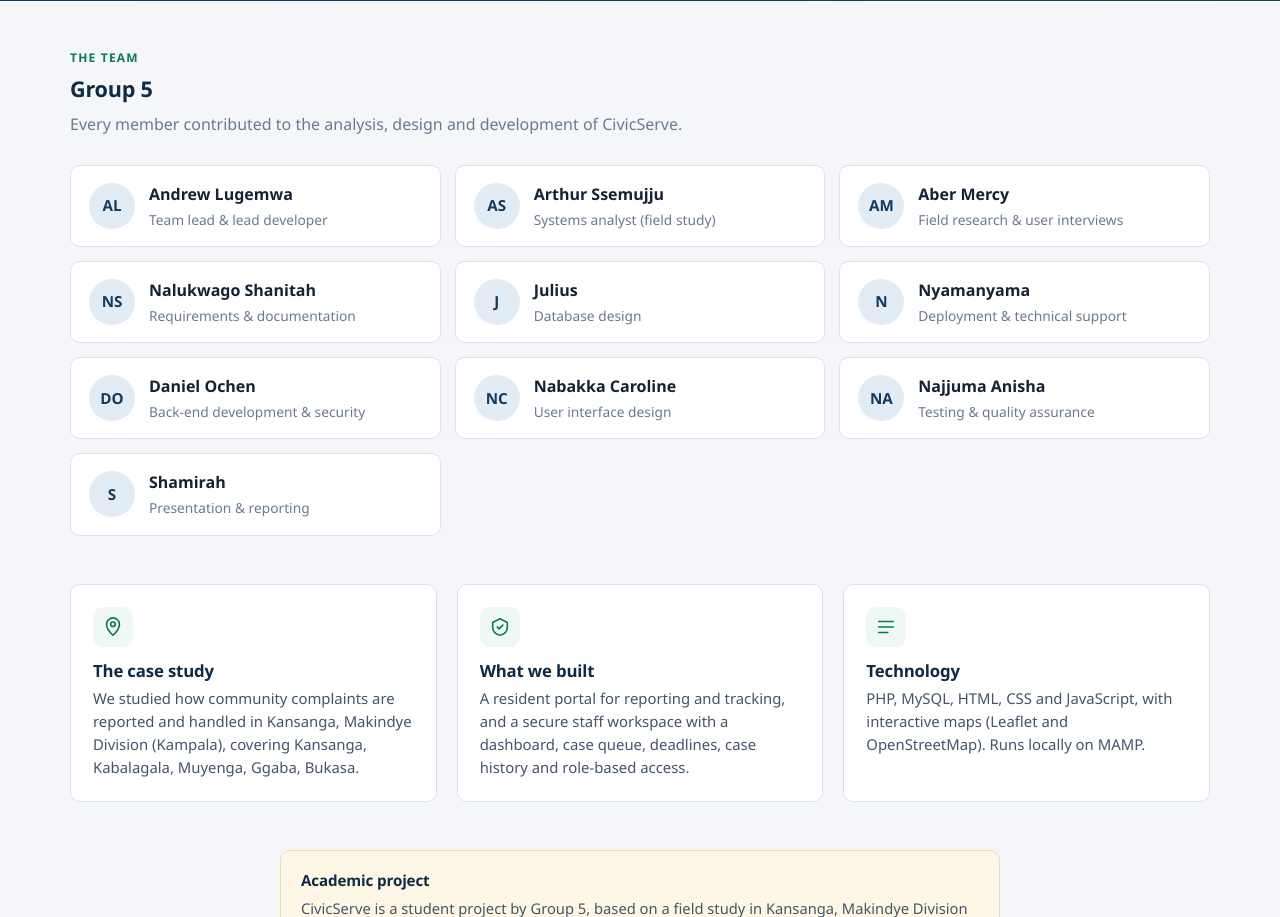
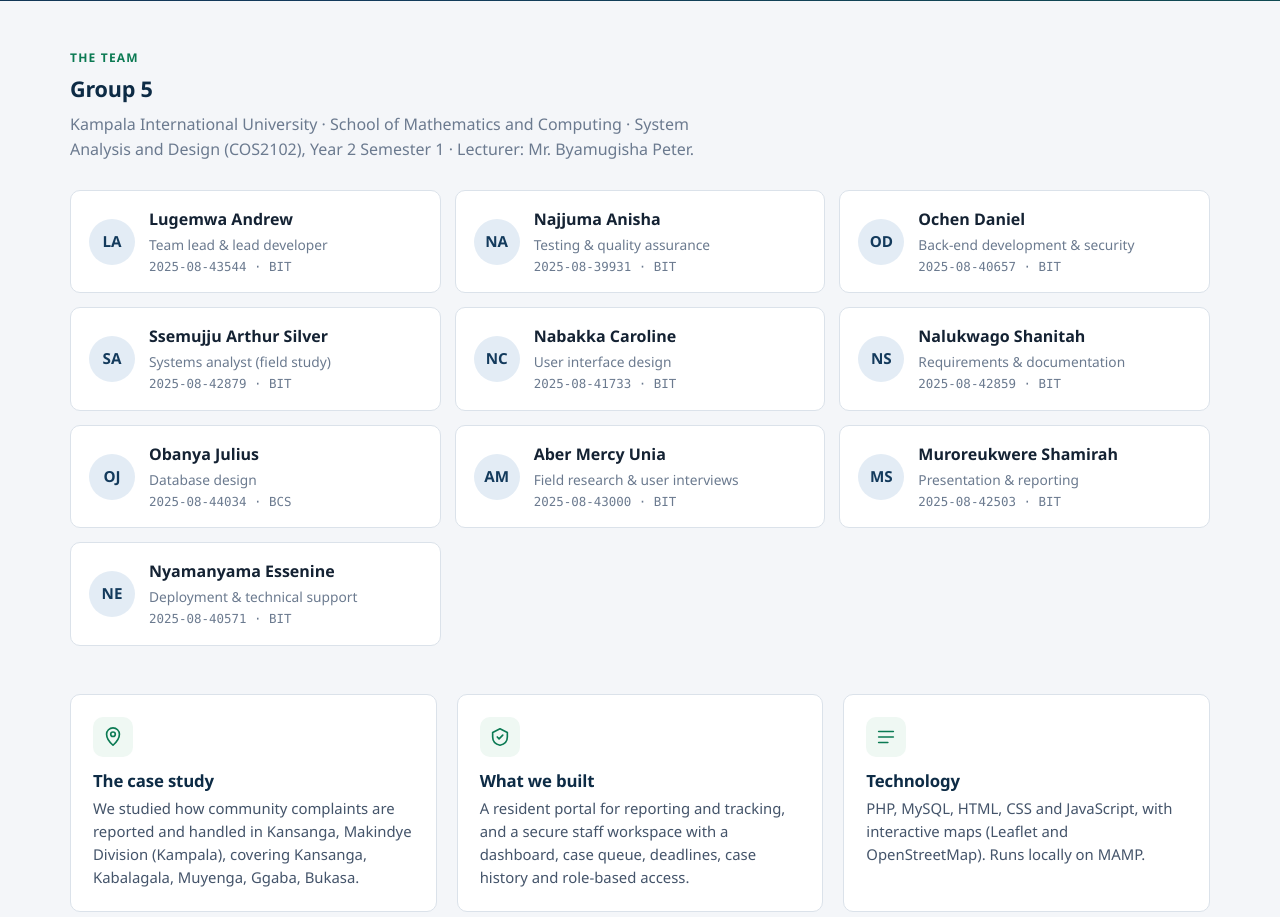
Before and after one commit to AndrewLugemwa/civicserve, a PHP site: page /about.php in a window 1280 px wide. Shown: the part 468-1385 px from the top of the page. Run offline with PHP 8.4, Linux system fonts and the light colour scheme.

Commit message:
Team names and registration numbers from the group cover sheet; Windows setup
- Group 5 members in cover-sheet order with registration numbers and course
- University, course unit (COS2102) and lecturer on the About page
- README: Windows (XAMPP) installation steps
- create_staff.php: skip stty on Windows

Co-Authored-By: Claude Opus 5.5 <noreply@anthropic.com>
Claude-Session: https://claude.ai/code/session_01P32ARi3GFixAu4BCTNpbmS

```diff
--- a/about.php
+++ b/about.php
@@ -28,7 +28,7 @@ public_header('About the project', 'about');
         <div class="section-head">
             <p class="eyebrow">The team</p>
             <h2><?= e(cfg('app.vendor_name')) ?></h2>
-            <p class="muted">Every member contributed to the analysis, design and development of CivicServe.</p>
+            <p class="muted">Kampala International University · School of Mathematics and Computing · System Analysis and Design (COS2102), Year 2 Semester 1 · Lecturer: Mr. Byamugisha Peter.</p>
         </div>
         <div class="team-grid">
             <?php foreach ($team as $member): ?>
@@ -37,6 +37,7 @@ public_header('About the project', 'about');
                     <div>
                         <p class="team-name"><?= e($member['name']) ?></p>
                         <?php if (!empty($member['role'])): ?><p class="team-role"><?= e($member['role']) ?></p><?php endif; ?>
+                        <?php if (!empty($member['reg'])): ?><p class="team-reg"><?= e($member['reg']) ?><?= !empty($member['course']) ? ' · ' . e($member['course']) : '' ?></p><?php endif; ?>
                     </div>
                 </div>
             <?php endforeach; ?>
--- a/assets/css/app.css
+++ b/assets/css/app.css
@@ -436,5 +436,6 @@ a.kpi:hover { border-color: var(--navy-700); }
 .team-avatar { width: 46px; height: 46px; flex: none; border-radius: 50%; background: var(--navy-100); color: var(--navy-800); display: grid; place-items: center; font-weight: 700; font-size: .95rem; }
 .team-name { margin: 0; font-weight: 650; color: var(--ink); }
 .team-role { margin: 2px 0 0; font-size: .86rem; color: var(--ink-muted); }
+.team-reg { margin: 2px 0 0; font-size: .78rem; color: var(--ink-muted); font-family: var(--mono); }
 @media (max-width: 900px) { .team-grid { grid-template-columns: repeat(2, minmax(0, 1fr)); } }
 @media (max-width: 640px) { .team-grid { grid-template-columns: 1fr; } }
--- a/includes/config.php
+++ b/includes/config.php
@@ -78,16 +78,16 @@ $config = [
     'map' => ['lat' => 0.2872, 'lng' => 32.6078, 'zoom' => 14],   // Kansanga
     // Project team (shown on about.php). Group work by Group 5.
     'team' => [
-        ['name' => 'Andrew Lugemwa',     'role' => 'Team lead & lead developer'],
-        ['name' => 'Arthur Ssemujju',    'role' => 'Systems analyst (field study)'],
-        ['name' => 'Aber Mercy',         'role' => 'Field research & user interviews'],
-        ['name' => 'Nalukwago Shanitah', 'role' => 'Requirements & documentation'],
-        ['name' => 'Julius',             'role' => 'Database design'],
-        ['name' => 'Nyamanyama',         'role' => 'Deployment & technical support'],
-        ['name' => 'Daniel Ochen',       'role' => 'Back-end development & security'],
-        ['name' => 'Nabakka Caroline',   'role' => 'User interface design'],
-        ['name' => 'Najjuma Anisha',     'role' => 'Testing & quality assurance'],
-        ['name' => 'Shamirah',           'role' => 'Presentation & reporting'],
+        ['name' => 'Lugemwa Andrew',        'reg' => '2025-08-43544', 'course' => 'BIT', 'role' => 'Team lead & lead developer'],
+        ['name' => 'Najjuma Anisha',        'reg' => '2025-08-39931', 'course' => 'BIT', 'role' => 'Testing & quality assurance'],
+        ['name' => 'Ochen Daniel',          'reg' => '2025-08-40657', 'course' => 'BIT', 'role' => 'Back-end development & security'],
+        ['name' => 'Ssemujju Arthur Silver','reg' => '2025-08-42879', 'course' => 'BIT', 'role' => 'Systems analyst (field study)'],
+        ['name' => 'Nabakka Caroline',      'reg' => '2025-08-41733', 'course' => 'BIT', 'role' => 'User interface design'],
+        ['name' => 'Nalukwago Shanitah',    'reg' => '2025-08-42859', 'course' => 'BIT', 'role' => 'Requirements & documentation'],
+        ['name' => 'Obanya Julius',         'reg' => '2025-08-44034', 'course' => 'BCS', 'role' => 'Database design'],
+        ['name' => 'Aber Mercy Unia',       'reg' => '2025-08-43000', 'course' => 'BIT', 'role' => 'Field research & user interviews'],
+        ['name' => 'Muroreukwere Shamirah', 'reg' => '2025-08-42503', 'course' => 'BIT', 'role' => 'Presentation & reporting'],
+        ['name' => 'Nyamanyama Essenine',   'reg' => '2025-08-40571', 'course' => 'BIT', 'role' => 'Deployment & technical support'],
     ],
 
     'divisions' => [
--- a/tools/create_staff.php
+++ b/tools/create_staff.php
@@ -27,7 +27,8 @@ if ($name === '' || !filter_var($email, FILTER_VALIDATE_EMAIL) || !array_key_exi
 function read_secret(string $prompt): string
 {
     fwrite(STDOUT, $prompt);
-    $tty = stream_isatty(STDIN);
+    // Hide typing on macOS/Linux terminals; Windows consoles have no stty.
+    $tty = stream_isatty(STDIN) && PHP_OS_FAMILY !== 'Windows';
     if ($tty) shell_exec('stty -echo');
     $value = rtrim((string)fgets(STDIN), "\r\n");
     if ($tty) { shell_exec('stty echo'); fwrite(STDOUT, PHP_EOL); }
```
Also changed, not shown: docs/FIELD-STUDY.md (+1 -1 lines), README.md.
